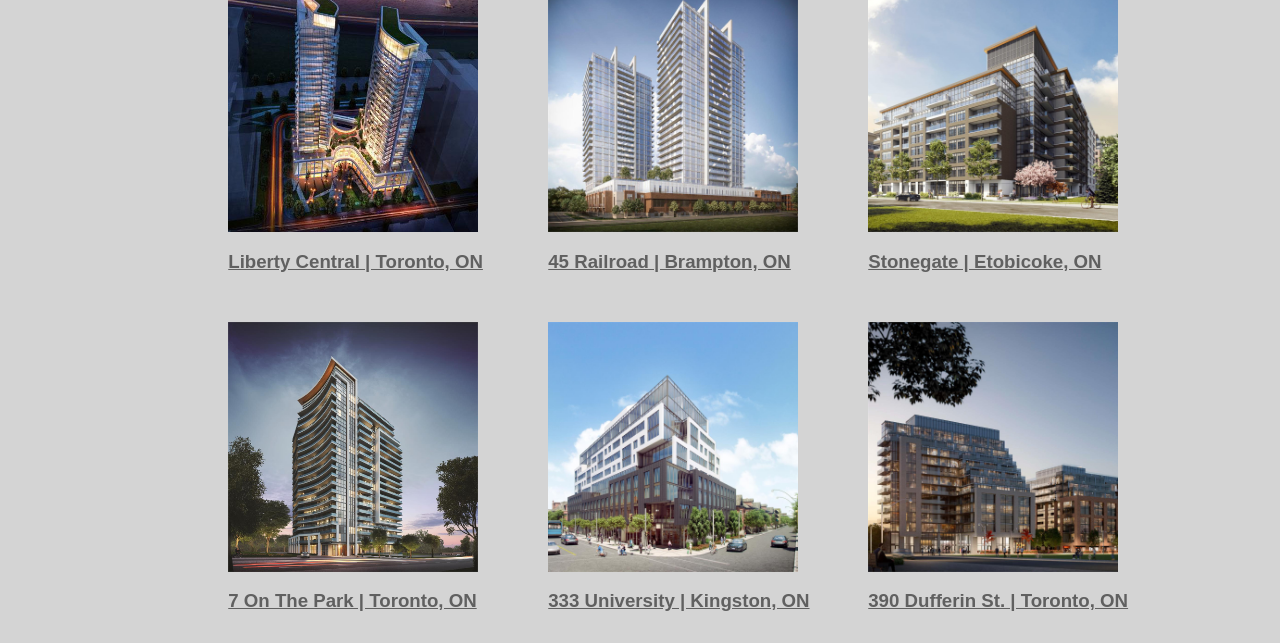
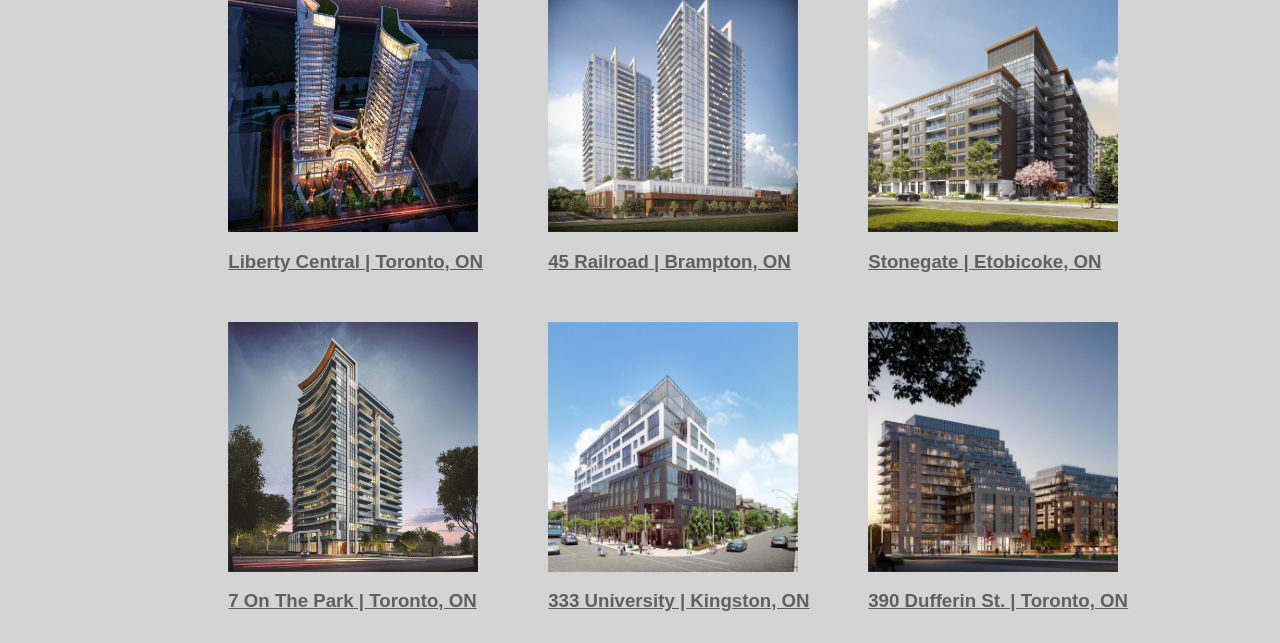
Before and after one commit to DevinHyland/devinhyland.github.io, a plain HTML site: page projectlist.html in a window 1280 px wide. Shown: the part 607-1250 px from the top of the page. Drawn offline with Linux system fonts and the light colour scheme.

Commit message:
Update projectlist.html

```diff
--- a/projectlist.html
+++ b/projectlist.html
@@ -67,7 +67,7 @@
 
 <div class="row">
     <div class="col-2"></div>
-    <div class="col-3"><img src="images/7Onthepark002.jpg" class="projectlistimg">
+    <div class="col-3"><img src="images/7onthepark001.jpg" class="projectlistimg">
     <h3 class="projectlisttitle">7 On The Park | Toronto, ON</h3>
     </div>
     <div class="col-3"><img src="images/333University001.jpg" class="projectlistimg">
```
